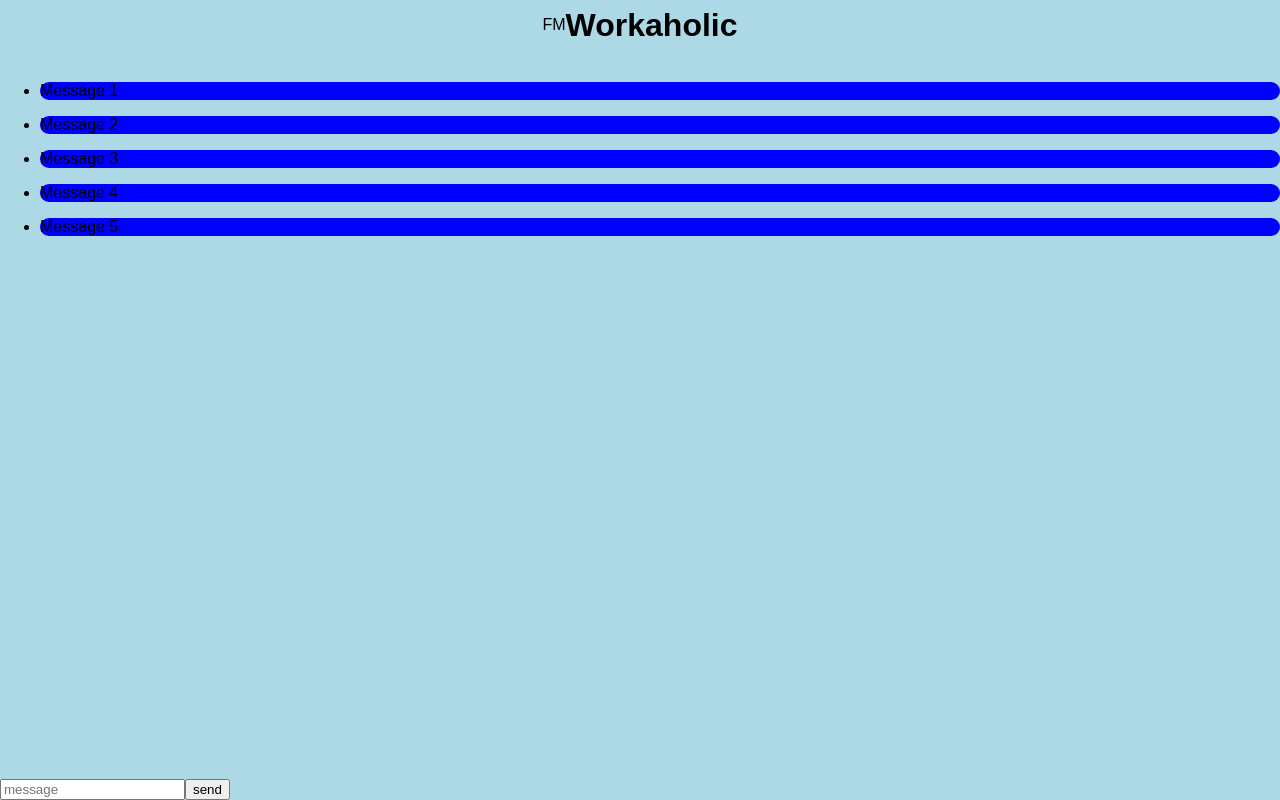
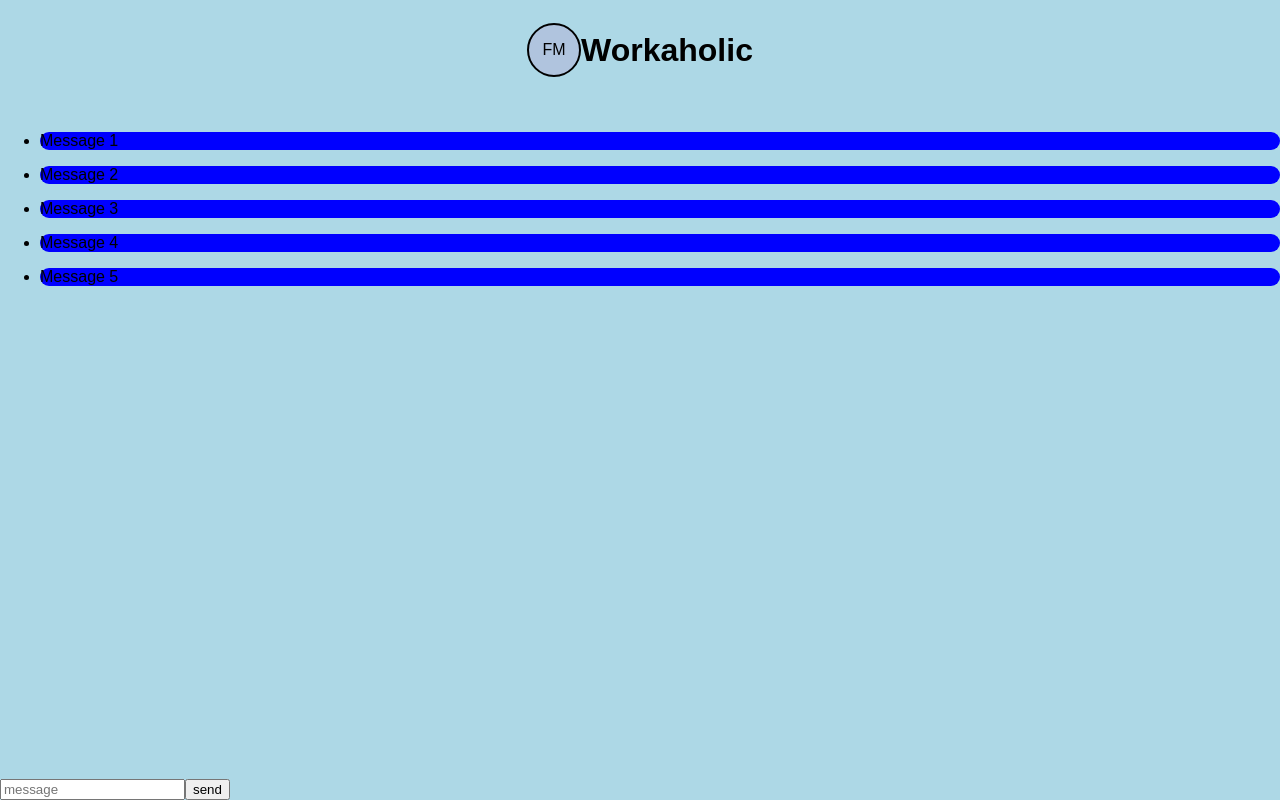
Before and after one commit to FredericKtan/workaholic, a React (Create React App) app in the folder frontend/: page / in a window 1280 px wide. Built offline with nearby package versions, Linux system fonts and the light colour scheme.

Commit message:
:art: Added ugly logo

```diff
--- a/frontend/src/App.css
+++ b/frontend/src/App.css
@@ -7,7 +7,7 @@
 
 .header {
   display: flex;
-  height: 50px;
+  height: 100px;
   width: 100%;
   justify-content: center;
   align-items: center;
@@ -26,3 +26,14 @@
   flex: 1;
   background-color: lightgreen;
 }
+
+.logo {
+  display: flex;
+  background-color: lightsteelblue;
+  border-radius: 50px;
+  border: 2px solid black;
+  height: 50px;
+  width: 50px;
+  justify-content: center;
+  align-items: center;
+}
--- a/frontend/src/App.js
+++ b/frontend/src/App.js
@@ -8,7 +8,7 @@ import Message from './components/Message';
 
 const App = () => (
   <div className="app">
-    <header className="header"><span>FM</span><h1>Workaholic</h1></header>
+    <header className="header"><span className="logo">FM</span><h1>Workaholic</h1></header>
     <UIVerticalLayout reversed>
       <form>
         <UIHorizontalLayout>
```
